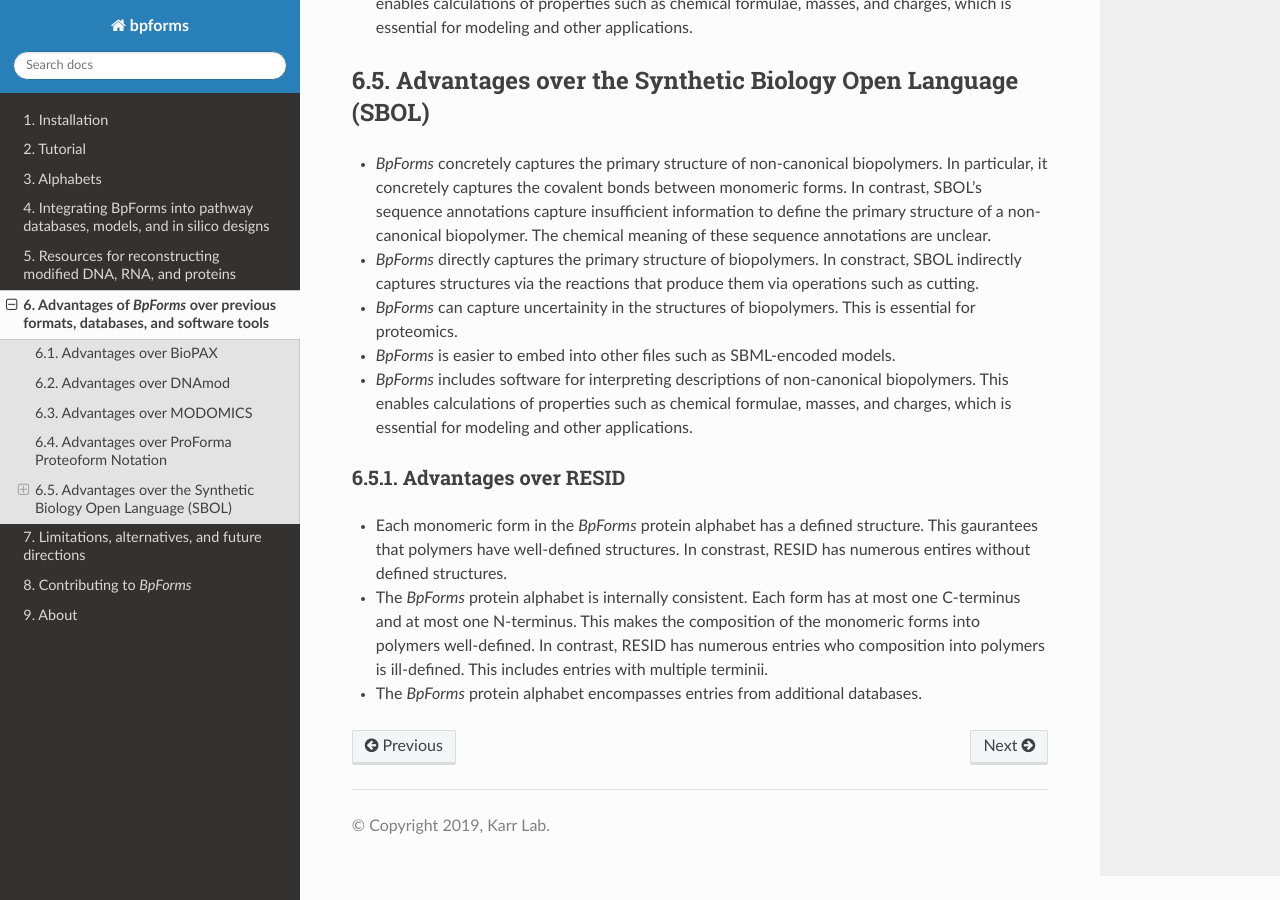
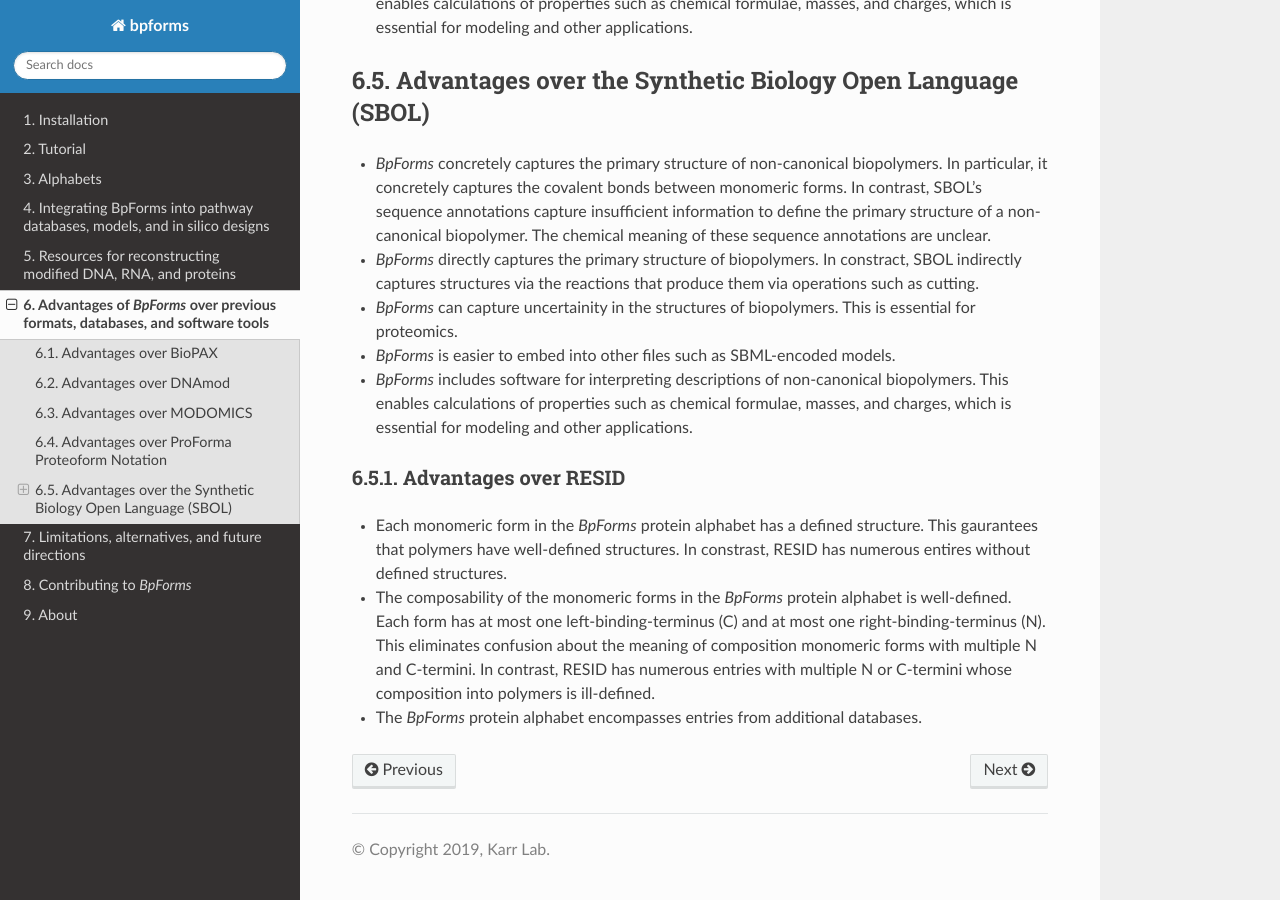
Before and after one commit to KarrLab/bpforms, a Sphinx documentation site: the page built from docs/comparison.rst, in a window 1280 px wide and 900 px high, scrolled down 1629 px. Built offline with Sphinx 7.4.7 and the Read the Docs theme 2.0.0, drawn with Linux system fonts in a browser that asks for light colours; pages that are not in the unit, such as notebooks, are missing from menus.

Commit message:
clarifying comparison with RESID

```diff
--- a/docs/comparison.rst
+++ b/docs/comparison.rst
@@ -58,5 +58,5 @@ Advantages over RESID
 """""""""""""""""""""
 
 * Each monomeric form in the `BpForms` protein alphabet has a defined structure. This gaurantees that polymers have well-defined structures. In constrast, RESID has numerous entires without defined structures.
-* The `BpForms` protein alphabet is internally consistent. Each form has at most one C-terminus and at most one N-terminus. This makes the composition of the monomeric forms into polymers well-defined. In contrast, RESID has numerous entries who composition into polymers is ill-defined. This includes entries with multiple terminii.
+* The composability of the monomeric forms in the `BpForms` protein alphabet is well-defined. Each form has at most one left-binding-terminus (C) and at most one right-binding-terminus (N). This eliminates confusion about the meaning of composition monomeric forms with multiple N and C-termini. In contrast, RESID has numerous entries with multiple N or C-termini whose composition into polymers is ill-defined.
 * The `BpForms` protein alphabet encompasses entries from additional databases.
```
